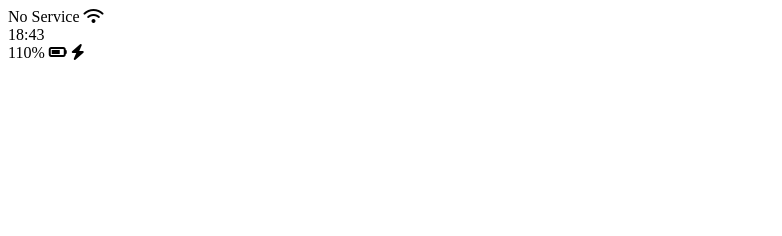
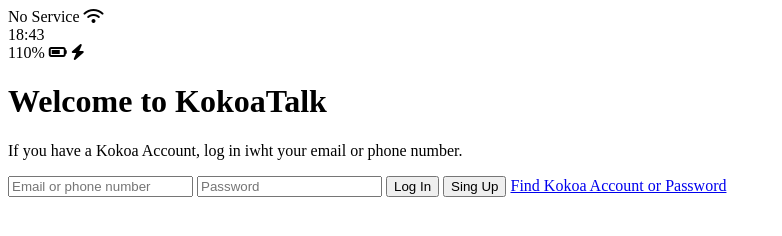
Before and after one commit to currich/kokoa-clone-2021, a plain HTML site: page index.html in a window 1280 px wide. Shown: the whole page, without its empty margins (0-782 px from the left). Drawn offline with Linux system fonts and the light colour scheme.

Commit message:
Update index.html
added welcome header and login form

```diff
--- a/index.html
+++ b/index.html
@@ -21,6 +21,22 @@
         <i class="fas fa-bolt"></i>
       </div>
     </div>
+
+    <header class="welcome-header">
+      <h1 class="welcome-hedear__title">Welcome to KokoaTalk</h1>
+      <p class="welcome-hedear__text">
+        If you have a Kokoa Account, log in iwht your email or phone number.
+      </p>
+    </header>
+
+    <form id="login-form">
+      <input type="text" placeholder="Email or phone number" />
+      <input type="password" placeholder="Password" />
+      <input type="submit" value="Log In" />
+      <input type="submit" value="Sing Up" />
+      <a href="#">Find Kokoa Account or Password</a>
+    </form>
+
     <script
       src="https://kit.fontawesome.com/6478f529f2.js"
       crossorigin="anonymous"
```
